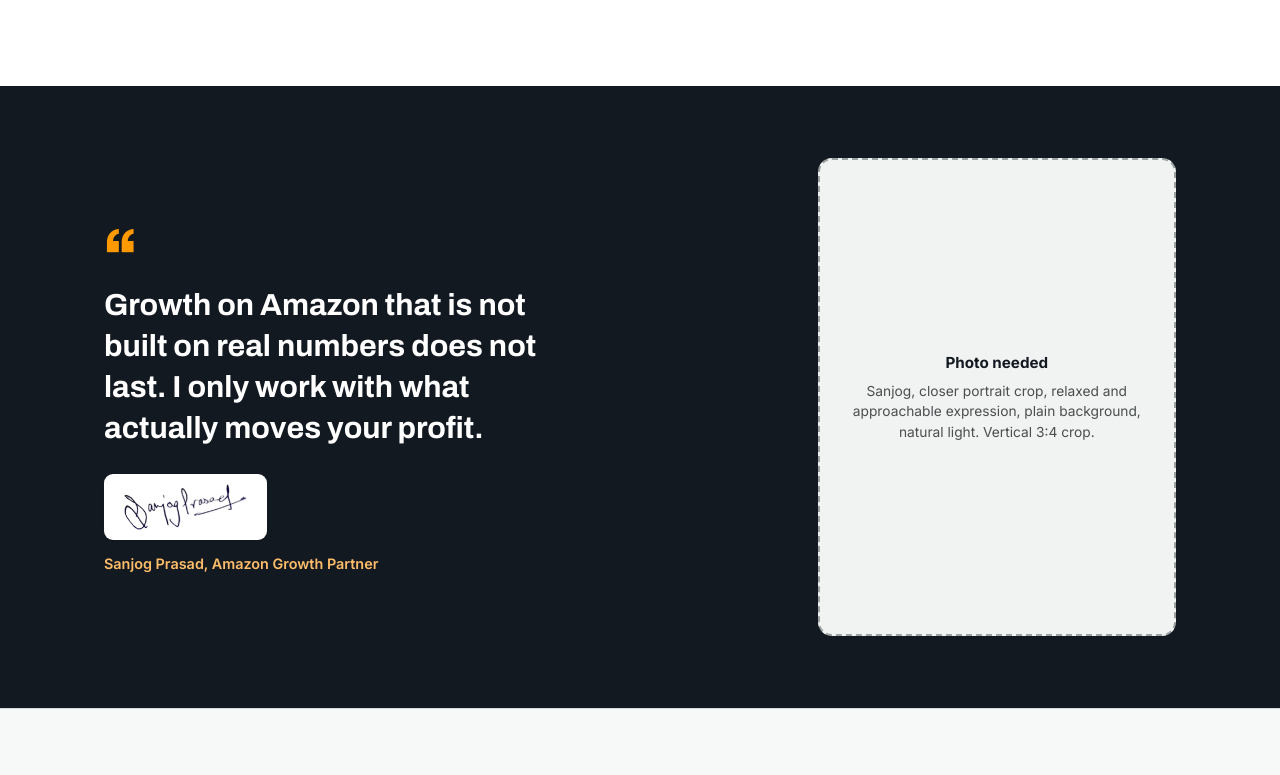
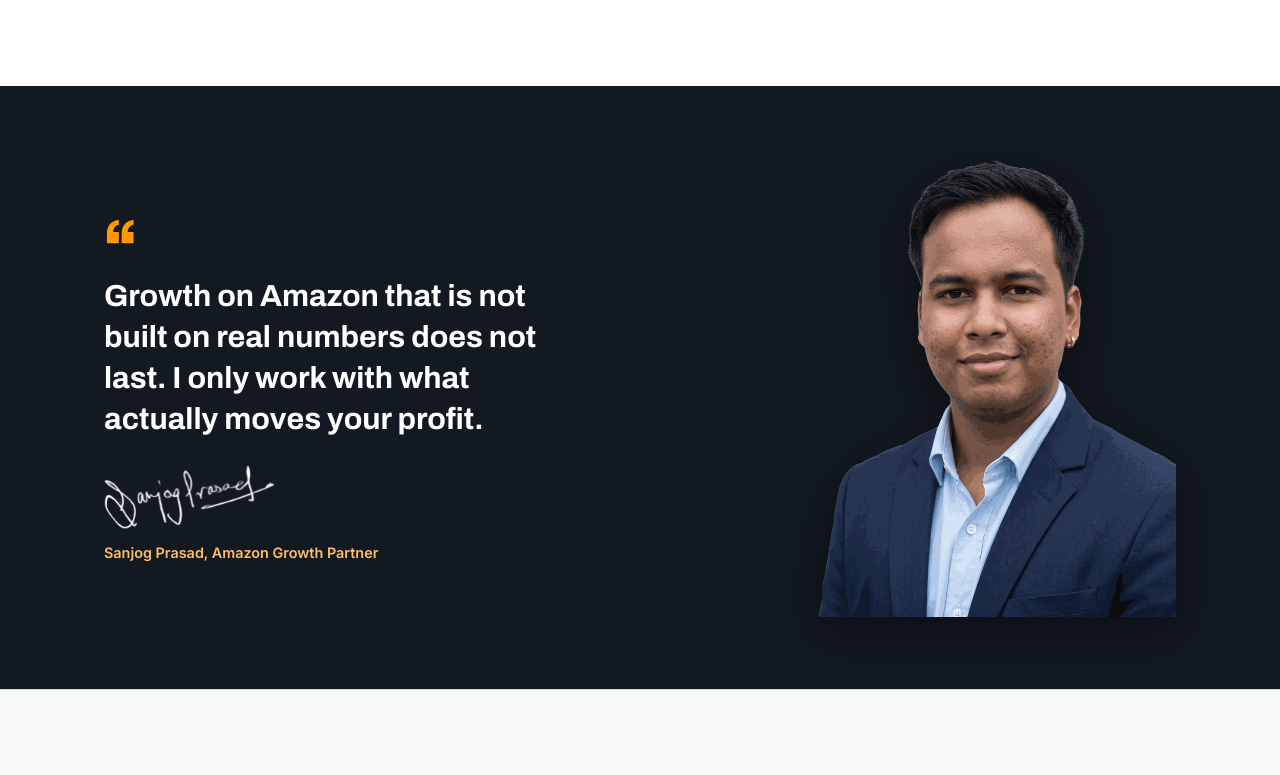
Before and after one commit to codersanjog/sanjogprasad-com, a plain HTML site: page index.html in a window 1280 px wide. Shown: the part 2007-2782 px from the top of the page. Drawn offline with Linux system fonts and the light colour scheme.

Commit message:
Add real photos and signature, remove placeholders

```diff
--- a/css/style.css
+++ b/css/style.css
@@ -250,10 +250,12 @@
   z-index: 0;
 }
 .hero-photo{
-  aspect-ratio: 4 / 5;
   width: 100%;
+  height: auto;
+  display: block;
   position: relative;
   z-index: 1;
+  filter: drop-shadow(0 18px 30px rgba(0,0,0,0.35));
 }
 .hero-years{
   position: absolute;
@@ -713,24 +715,17 @@
   max-width: 24ch;
   margin: 0;
 }
-.manifesto-sig-card{
-  display: inline-flex;
-  align-items: center;
-  background: var(--paper);
-  border-radius: var(--radius-sm);
-  padding: 10px 20px;
-  margin-top: 26px;
-  box-shadow: var(--shadow-sm);
-}
-.manifesto-sig{ height: 46px; width: auto; display: block; }
+.manifesto-sig{ height: 64px; width: auto; display: block; margin-top: 26px; }
 .manifesto .who{ margin-top: 12px; font-family: var(--font-body); font-weight: 600; font-size: 0.9rem; color: var(--gold); }
 .manifesto-photo{
-  aspect-ratio: 3 / 4;
   width: 100%;
+  height: auto;
+  display: block;
+  filter: drop-shadow(0 14px 26px rgba(0,0,0,0.4));
 }
 @media (max-width: 880px){
   .manifesto-grid{ grid-template-columns: 1fr; }
-  .manifesto-photo{ order: -1; max-width: 260px; margin: 0 auto; }
+  .manifesto-photo{ order: -1; max-width: 240px; margin: 0 auto; }
 }
 
 /* ---------- Abstract dashboard graphic (no stock imagery needed) ---------- */
--- a/index.html
+++ b/index.html
@@ -89,10 +89,7 @@
 
     <div class="hero-photo-wrap">
       <div class="hero-years"><span class="n">10</span><span class="t">Years on Amazon</span></div>
-      <div class="photo-slot hero-photo">
-        <strong>Photo needed</strong>
-        Sanjog, upper body shot, arms crossed, direct eye contact, confident expression, plain light grey or white background, business casual (no tie). Vertical 4:5 crop.
-      </div>
+      <img src="assets/sanjog-portrait.png" alt="Sanjog Prasad, Amazon Growth Partner" class="hero-photo">
     </div>
   </div>
 </section>
@@ -193,15 +190,10 @@
     <div>
       <span class="mark">&ldquo;</span>
       <p>Growth on Amazon that is not built on real numbers does not last. I only work with what actually moves your profit.</p>
-      <div class="manifesto-sig-card">
-        <img src="assets/signature.png" alt="Sanjog Prasad signature" class="manifesto-sig">
-      </div>
+      <img src="assets/signature-white.png" alt="Sanjog Prasad signature" class="manifesto-sig">
       <div class="who">Sanjog Prasad, Amazon Growth Partner</div>
     </div>
-    <div class="photo-slot manifesto-photo">
-      <strong>Photo needed</strong>
-      Sanjog, closer portrait crop, relaxed and approachable expression, plain background, natural light. Vertical 3:4 crop.
-    </div>
+    <img src="assets/sanjog-closeup.png" alt="Sanjog Prasad" class="manifesto-photo">
   </div>
 </section>
 
```
Also changed, not shown: assets/sanjog-closeup.png (added), assets/sanjog-portrait.png (added), assets/signature-white.png (added), assets/signature.png (deleted).
